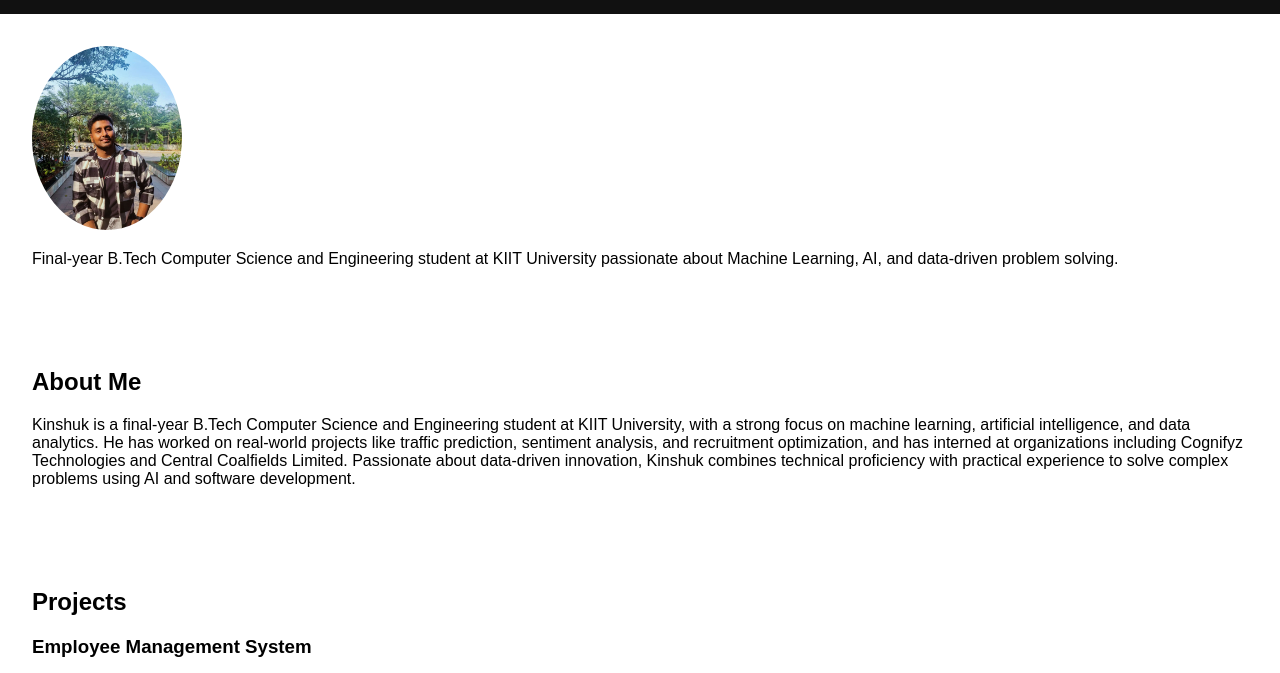
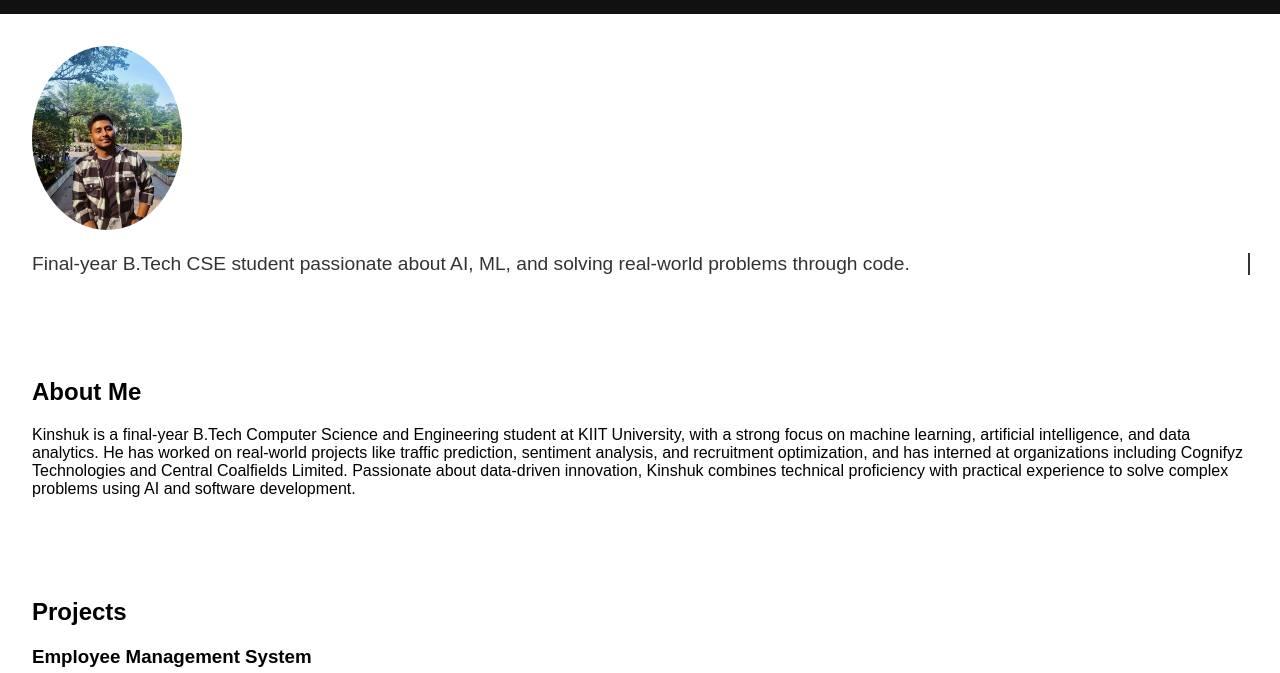
Before and after one commit to Kinshuk2903/Kinshuk2903.github.io, a plain HTML site: page index.html in a window 1280 px wide. Shown: the part 116-789 px from the top of the page. Drawn offline with Linux system fonts and the light colour scheme.

Commit message:
index.html

```diff
--- a/index.html
+++ b/index.html
@@ -5,6 +5,50 @@
   <meta name="viewport" content="width=device-width, initial-scale=1.0" />
   <title>Kinshuk | Portfolio</title>
   <link rel="stylesheet" href="style.css" />
+  <style>
+    * {
+      scroll-behavior: smooth;
+    }
+    header, footer {
+      animation: fadeInDown 1s ease-out;
+    }
+    section {
+      animation: fadeInUp 1s ease-in;
+    }
+    .project {
+      transition: transform 0.3s ease, box-shadow 0.3s ease;
+    }
+    .project:hover {
+      transform: translateY(-5px);
+      box-shadow: 0 4px 20px rgba(0, 0, 0, 0.1);
+    }
+    @keyframes fadeInDown {
+      from { opacity: 0; transform: translateY(-20px); }
+      to { opacity: 1; transform: translateY(0); }
+    }
+    @keyframes fadeInUp {
+      from { opacity: 0; transform: translateY(20px); }
+      to { opacity: 1; transform: translateY(0); }
+    }
+    .typing-text {
+      font-size: 1.2rem;
+      font-weight: 500;
+      color: #333;
+      border-right: 2px solid #333;
+      white-space: nowrap;
+      overflow: hidden;
+      width: 0;
+      animation: typing 4s steps(60, end) forwards, blink 0.75s step-end infinite;
+    }
+    @keyframes typing {
+      from { width: 0; }
+      to { width: 100%; }
+    }
+    @keyframes blink {
+      from, to { border-color: transparent; }
+      50% { border-color: #333; }
+    }
+  </style>
 </head>
 <body>
   <header>
@@ -18,7 +62,7 @@
 
   <section id="hero">
     <img src="images/profile.jpg" alt="Kinshuk" class="profile-pic" />
-    <p>Final-year B.Tech Computer Science and Engineering student at KIIT University passionate about Machine Learning, AI, and data-driven problem solving.</p>
+    <p class="typing-text">Final-year B.Tech CSE student passionate about AI, ML, and solving real-world problems through code.</p>
   </section>
 
   <section id="about">
```
